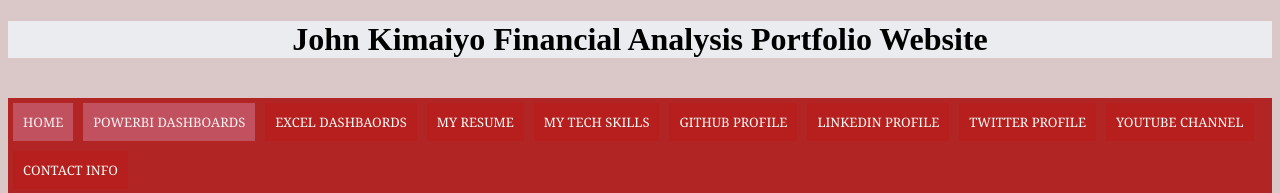
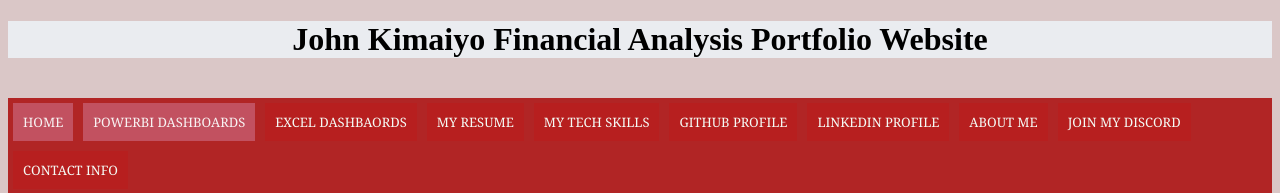
Before and after one commit to JohnKimaiyo/Business-Insights-Power-BI-Portfolio-Website, a website: page index.html in a window 1280 px wide. Shown: the top 193 px of the page. Drawn offline with Linux system fonts and the light colour scheme.

Commit message:
updated profile

```diff
--- a/index.html
+++ b/index.html
@@ -74,10 +74,10 @@ Licence URI: http://www.os-templates.com/template-terms
               <a href="https://www.linkedin.com/in/johnkimaiyo">Linkedin Profile</a>
             </li>
             <li>
-              <a href="https://www.linkedin.com/in/johnkimaiyo">Twitter Profile</a>
+              <a href="https://www.linkedin.com/in/johnkimaiyo">About Me</a>
             </li>
             <li>
-              <a href="https://www.linkedin.com/in/johnkimaiyo">Youtube Channel</a>
+              <a href="https://www.linkedin.com/in/johnkimaiyo">Join my Discord</a>
             </li>
             <li>
 
```
